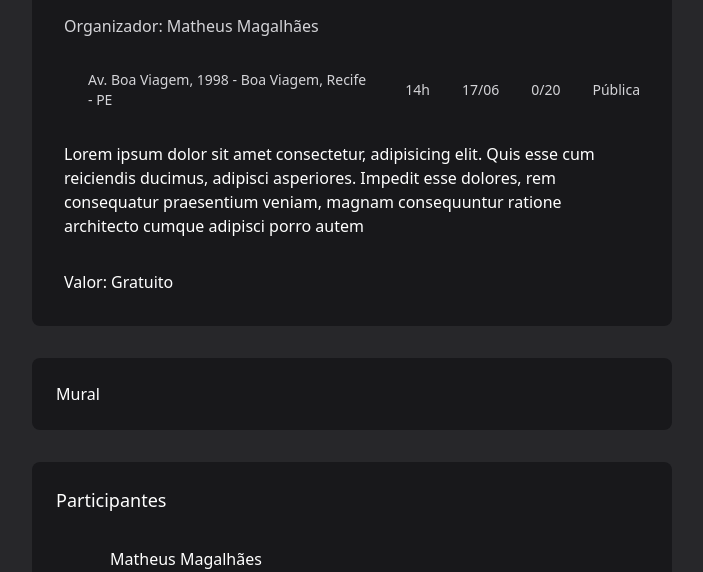
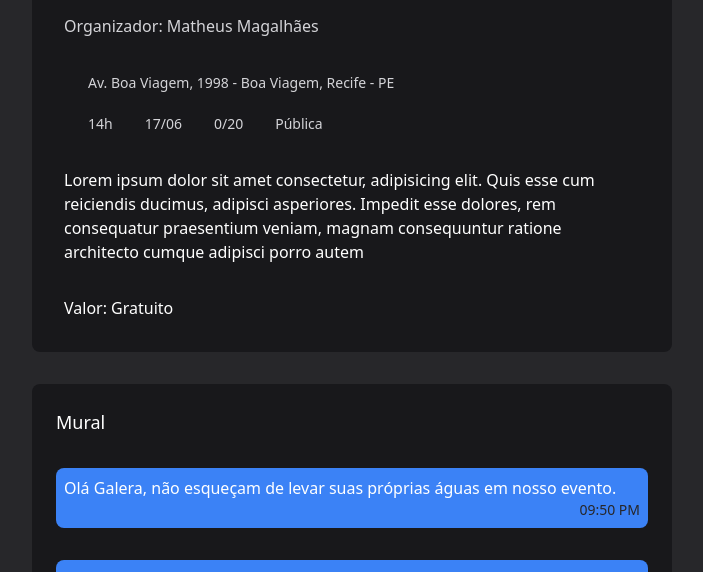
Before and after one commit to matheusMPF/sports-meets-web, a React (Vite) app: page /event-room in a window 1280 px wide. Shown: the part 220-792 px from the top of the page, without its empty margins (288-991 px from the left). Built offline with nearby package versions, Linux system fonts and the light colour scheme; some icons are missing.

Commit message:
Creating mural in the event room

```diff
--- a/src/components/eventRoom/InfosEvent.tsx
+++ b/src/components/eventRoom/InfosEvent.tsx
@@ -7,9 +7,13 @@ export const InfosEvents = () => {
     const [privateRoom, setPrivateRoom] = useState(false)
 
     return (
-        <div className="flex rounded-lg text-wrap gap-2">
+        <div className="flex flex-col rounded-lg text-wrap gap-4">
+
             <IconInfo infos="Av. Boa Viagem, 1998 - Boa Viagem, Recife - PE" iconInfos={<Location size="20" color="#3b82f6" variant="Bulk" />}
             />
+
+
+            <div className="flex gap-2">
                 <IconInfo infos="14h" iconInfos={<Clock size="20" color="#3b82f6" variant="Bulk" />} />
                 <IconInfo infos="17/06" iconInfos={<Calendar size="20" color="#3b82f6" variant="Bulk" />} />
                 <IconInfo infos="0/20" iconInfos={<User size="20" color="#3b82f6" variant="Bulk" />} />
@@ -22,5 +26,7 @@ export const InfosEvents = () => {
                             (<LockSlash size="20" color="#3b82f6" variant="Bulk" />)
                     } />
             </div>
+
+        </div>
     )
 }
--- /dev/null
+++ b/src/components/eventRoom/MuralMensage.tsx
@@ -0,0 +1,19 @@
+interface MuralMensageProps {
+    mensage: string;
+}
+
+export const MuralMensage = ({
+    mensage,
+}: MuralMensageProps) => {
+
+    const hour = new Date().toLocaleTimeString([], {hour: '2-digit', minute: '2-digit'})
+    return(
+        <section className="bg-main-100 rounded-lg p-2">
+                        <p>{mensage}</p>
+                        <div className="flex justify-end">
+                            <span className="text-sm text-zinc-800">{hour}</span>
+                        </div>
+
+                    </section>
+    )
+}
--- a/src/pages/EventRoom.tsx
+++ b/src/pages/EventRoom.tsx
@@ -2,6 +2,7 @@ import { ProfileCircle } from "iconsax-react"
 import { DescriptionEvent } from "../components/eventRoom/DescriptionEvent"
 import { NavRoutes } from "../components/ui/NavRoutes"
 import { Participants } from "../components/eventRoom/Participants"
+import { MuralMensage } from "../components/eventRoom/MuralMensage"
 
 export const EventRoom = () => {
 
@@ -12,8 +13,13 @@ export const EventRoom = () => {
                 <NavRoutes to="/" routerName="Sala do Evento" />
                 <DescriptionEvent />
 
-                <div className="card flex w-full gap-8 bg-background-200 p-6 rounded-lg ">
-                    <h3>Mural</h3>
+                <div className="card flex flex-col w-full gap-8 bg-background-200 p-6 rounded-lg ">
+                    <h3 className="text-lg">Mural</h3>
+
+                    <MuralMensage mensage="Olá Galera, não esqueçam de levar suas próprias águas em nosso evento." />
+                    <MuralMensage mensage="Gente, Tudo certo? Espero que sim. Só um breve aviso, está havendo obras em alguns pontos do nosso circuito, por isso vamos mudar um pouco a rota. Para mais dúvidas, falar através do WhatsApp" />
+                    <MuralMensage mensage="Bem-vindos ao melhor evento de ciclismo!" />
+
                 </div>
 
                 <div className="card flex flex-col w-full gap-8 bg-background-200 p-6 rounded-lg">
```
Lines whose indentation alone changed are shown as unchanged.
